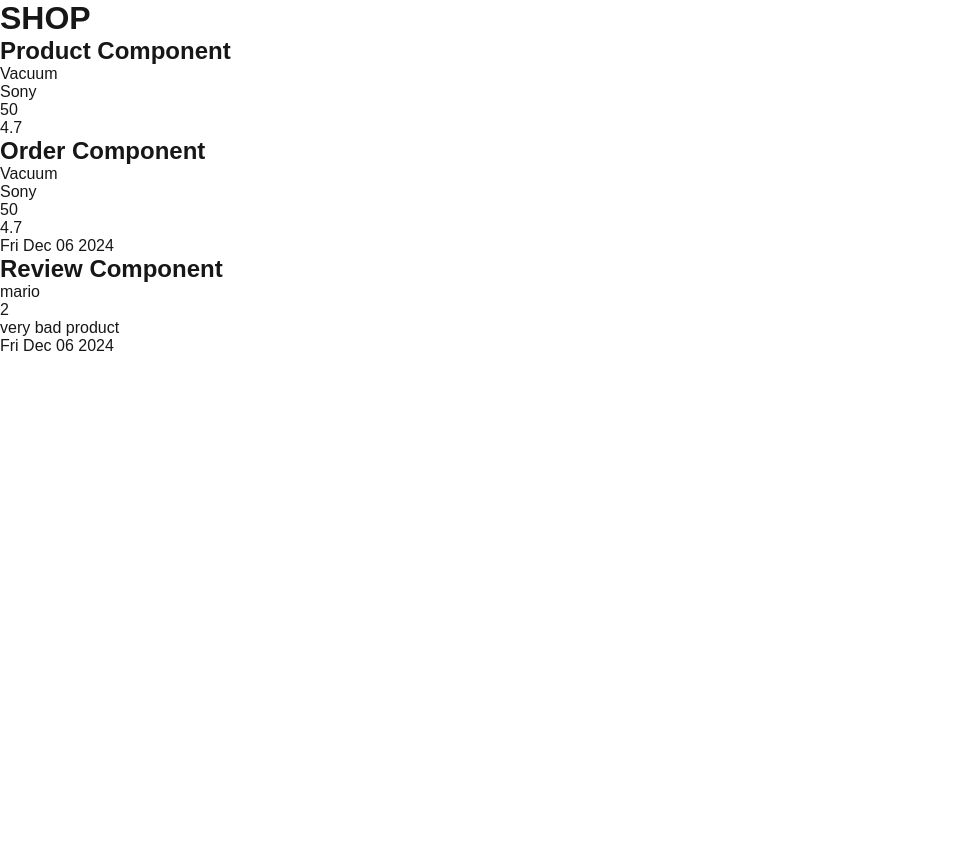
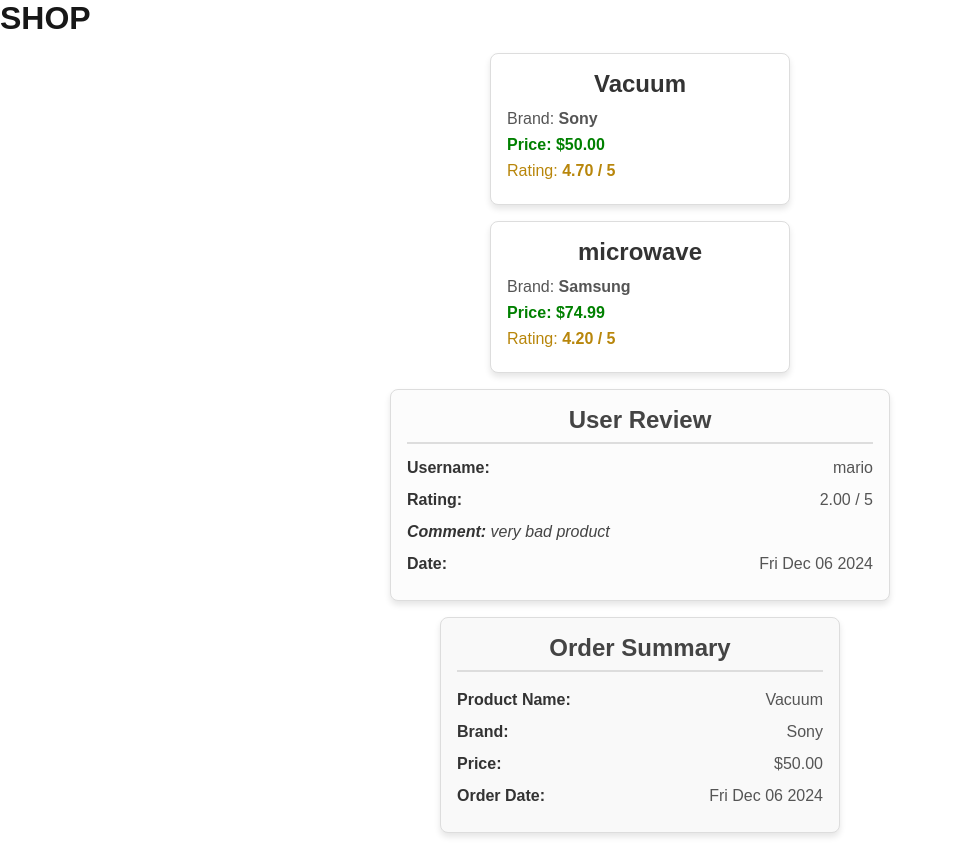
Before and after one commit to Bright3r/CS157A-Final, a Next.js app in the folder frontend/ecommerce/: page /shop in a window 1280 px wide. Shown: the whole page, without its empty margins (0-953 px from the left). Before the commit the page ends 800 px from the top, so only its background shows below. Built offline with nearby package versions, Linux system fonts and the light colour scheme.

Commit message:
Basic Component UI and fetching

```diff
--- /dev/null
+++ b/frontend/ecommerce/public/orders.json
@@ -0,0 +1,11 @@
+[
+    {
+        "product": {
+            "name": "Vacuum",
+            "brand": "Sony",
+            "price": 50.00,
+            "rating": 4.7
+        },
+        "orderDate": "2024-12-06T14:30:00.000Z"
+    }
+]
--- /dev/null
+++ b/frontend/ecommerce/public/products.json
@@ -0,0 +1,14 @@
+[
+    {
+        "name": "Vacuum",
+        "brand": "Sony",
+        "price": 50.00,
+        "rating": 4.7
+    },
+    {
+        "name": "microwave",
+        "brand": "Samsung",
+        "price": 74.99,
+        "rating": 4.2
+    }
+]
--- /dev/null
+++ b/frontend/ecommerce/public/reviews.json
@@ -0,0 +1,8 @@
+[
+    {
+        "rating": 2.0,
+        "comment": "very bad product",
+        "username": "mario",
+        "date": "2024-12-06T14:30:00.000Z"
+      }
+]
--- a/frontend/ecommerce/src/components/order.tsx
+++ b/frontend/ecommerce/src/components/order.tsx
@@ -1,17 +1,24 @@
-import "../types"
-
+import "../types";
+import styles from "@/styles/Order.module.css";
 
 export default function Order(props: order_t) {
     const { name, brand, price, rating } = props.product;
 
     return (
-        <>
-            <h2>Order Component</h2>
-            <p>{name}</p>
-            <p>{brand}</p>
-            <p>{price}</p>
-            <p>{rating}</p>
-            <p>{props.orderDate.toDateString()}</p>
-        </>
-    )
+        <div className={styles.orderCard}>
+            <h2 className={styles.orderTitle}>Order Summary</h2>
+            <p className={styles.orderDetail}>
+                <span className={styles.label}>Product Name:</span> {name}
+            </p>
+            <p className={styles.orderDetail}>
+                <span className={styles.label}>Brand:</span> {brand}
+            </p>
+            <p className={styles.orderDetail}>
+                <span className={styles.label}>Price:</span> ${price.toFixed(2)}
+            </p>
+            <p className={styles.orderDetail}>
+                <span className={styles.label}>Order Date:</span> {props.orderDate.toDateString()}
+            </p>
+        </div>
+    );
 }
--- a/frontend/ecommerce/src/components/product.tsx
+++ b/frontend/ecommerce/src/components/product.tsx
@@ -1,15 +1,15 @@
-import "../types"
-
-
+import "../types";
+import styles from "@/styles/Product.module.css";
 
 export default function Product({ name, brand, price, rating }: product_t) {
     return (
-        <>
-            <h2>Product Component</h2>
-            <p>{name}</p>
-            <p>{brand}</p>
-            <p>{price}</p>
-            <p>{rating}</p>
-        </>
-    )
+        <div className={styles.productCard}>
+            <h2 className={styles.productTitle}>{name}</h2>
+            <p className={styles.productBrand}>Brand: <strong>{brand}</strong></p>
+            <p className={styles.productPrice}>Price: <strong>${price.toFixed(2)}</strong></p>
+            <p className={styles.productRating}>
+                Rating: <strong>{rating.toFixed(2)} / 5</strong>
+            </p>
+        </div>
+    );
 }
--- a/frontend/ecommerce/src/components/review.tsx
+++ b/frontend/ecommerce/src/components/review.tsx
@@ -1,16 +1,24 @@
-import "../types"
-
+import "../types";
+import styles from "@/styles/Review.module.css";
 
 export default function Review(props: review_t) {
     const { rating, comment, username, date } = props;
 
     return (
-        <>
-            <h2>Review Component</h2>
-            <p>{username}</p>
-            <p>{rating}</p>
-            <p>{comment}</p>
-            <p>{date.toDateString()}</p>
-        </>
-    )
+        <div className={styles.reviewCard}>
+            <h2 className={styles.reviewTitle}>User Review</h2>
+            <p className={styles.reviewDetail}>
+                <span className={styles.label}>Username:</span> {username}
+            </p>
+            <p className={styles.reviewDetail}>
+                <span className={styles.label}>Rating:</span> {rating.toFixed(2)} / 5
+            </p>
+            <p className={styles.reviewComment}>
+                <span className={styles.label}>Comment:</span> {comment}
+            </p>
+            <p className={styles.reviewDetail}>
+                <span className={styles.label}>Date:</span> {date.toDateString()}
+            </p>
+        </div>
+    );
 }
--- a/frontend/ecommerce/src/pages/shop/index.tsx
+++ b/frontend/ecommerce/src/pages/shop/index.tsx
@@ -2,35 +2,71 @@ import "../../types"
 import Order from "@/components/order";
 import Product from "@/components/product";
 import Review from "@/components/review";
-
+import { useEffect, useState } from "react";
 
 
 export default function Home() {
-  const vacuumProd: product_t = {
-    name: "Vacuum",
-    brand: "Sony",
-    price: 50.00,
-    rating: 4.7,
-  };
+  let [products, setProducts] = useState<product_t[]>([]);
+  let [orders, setOrders] = useState<order_t[]>([]);
+  let [reviews, setReviews] = useState<review_t[]>([]);
 
-  const vacuumOrder: order_t = {
-    product: vacuumProd,
-    orderDate: new Date(),
-  };
+  useEffect(() => {
+    const fetchProducts = async () => {
+      try {
+        const req = await fetch('http://localhost:3000/products.json');
+        const data = await req.json();
 
-  const review: review_t = {
-    rating: 2.0,
-    comment: "very bad product",
-    username: "mario",
-    date: new Date(),
-  };
+        setProducts(data);
+      } catch (error) {
+        console.error("Error fetching data: ", error);
+      }
+    };
+
+    const fetchReviews = async () => {
+      try {
+        const req = await fetch('http://localhost:3000/reviews.json');
+        const data = await req.json();
+
+        let cleanedData: review_t[] = data;
+        cleanedData.forEach((review) => review.date = new Date(review.date));
+        setReviews(cleanedData);
+      } catch (error) {
+        console.error("Error fetching data: ", error);
+      }
+    };
+
+    const fetchOrders = async () => {
+      try {
+        const req = await fetch('http://localhost:3000/orders.json');
+        const data = await req.json();
+
+        let cleanedData: order_t[] = data;
+        cleanedData.forEach((order) => order.orderDate = new Date(order.orderDate));
+        setOrders(cleanedData);
+      } catch (error) {
+        console.error("Error fetching data: ", error);
+      }
+    };
+
+    fetchProducts();
+    fetchReviews();
+    fetchOrders();
+  }, []);
 
   return (
     <>
       <h1> SHOP </h1>
-      <Product {...vacuumProd} />
-      <Order {...vacuumOrder} />
-      <Review {...review} />
+      {products.length > 0 && (
+        products.map((product) => <Product key={product.name} {...product} />)
+      )}
+
+      {reviews.length > 0 && (
+        reviews.map((review) => <Review key={review.username} {...review} />)
+      )}
+
+      {orders.length > 0 && (
+        orders.map((order) => <Order key={order.product.name} {...order} />)
+      )}
     </>
   );
 }
--- /dev/null
+++ b/frontend/ecommerce/src/styles/Order.module.css
@@ -0,0 +1,39 @@
+.orderCard {
+    border: 1px solid #ddd;
+    border-radius: 8px;
+    box-shadow: 0 4px 6px rgba(0, 0, 0, 0.1);
+    padding: 16px;
+    max-width: 400px;
+    margin: 16px auto;
+    background-color: #f9f9f9;
+    font-family: Arial, sans-serif;
+    transition: transform 0.2s ease-in-out;
+}
+
+.orderCard:hover {
+    transform: scale(1.03);
+    box-shadow: 0 8px 12px rgba(0, 0, 0, 0.2);
+}
+
+.orderTitle {
+    font-size: 1.5rem;
+    color: #444;
+    margin-bottom: 16px;
+    text-align: center;
+    border-bottom: 2px solid #ddd;
+    padding-bottom: 8px;
+}
+
+.orderDetail {
+    font-size: 1rem;
+    color: #555;
+    margin: 8px 0;
+    display: flex;
+    justify-content: space-between;
+    line-height: 1.5;
+}
+
+.label {
+    font-weight: bold;
+    color: #333;
+}
--- /dev/null
+++ b/frontend/ecommerce/src/styles/Product.module.css
@@ -0,0 +1,40 @@
+.productCard {
+    border: 1px solid #ddd;
+    border-radius: 8px;
+    box-shadow: 0 4px 6px rgba(0, 0, 0, 0.1);
+    padding: 16px;
+    max-width: 300px;
+    margin: 16px auto;
+    background-color: #fff;
+    font-family: Arial, sans-serif;
+    transition: transform 0.2s ease-in-out;
+}
+
+.productCard:hover {
+    transform: scale(1.05);
+    box-shadow: 0 8px 12px rgba(0, 0, 0, 0.2);
+}
+
+.productTitle {
+    font-size: 1.5rem;
+    color: #333;
+    margin-bottom: 12px;
+    text-align: center;
+}
+
+.productBrand,
+.productPrice,
+.productRating {
+    font-size: 1rem;
+    color: #555;
+    margin: 8px 0;
+}
+
+.productPrice {
+    color: green;
+    font-weight: bold;
+}
+
+.productRating {
+    color: darkgoldenrod;
+}
--- /dev/null
+++ b/frontend/ecommerce/src/styles/Review.module.css
@@ -0,0 +1,47 @@
+.reviewCard {
+    border: 1px solid #ddd;
+    border-radius: 8px;
+    box-shadow: 0 4px 6px rgba(0, 0, 0, 0.1);
+    padding: 16px;
+    max-width: 500px;
+    margin: 16px auto;
+    background-color: #fcfcfc;
+    font-family: Arial, sans-serif;
+    transition: transform 0.2s ease-in-out;
+}
+
+.reviewCard:hover {
+    transform: scale(1.03);
+    box-shadow: 0 8px 12px rgba(0, 0, 0, 0.2);
+}
+
+.reviewTitle {
+    font-size: 1.5rem;
+    color: #444;
+    margin-bottom: 12px;
+    text-align: center;
+    border-bottom: 2px solid #ddd;
+    padding-bottom: 8px;
+}
+
+.reviewDetail {
+    font-size: 1rem;
+    color: #555;
+    margin: 8px 0;
+    display: flex;
+    justify-content: space-between;
+    line-height: 1.5;
+}
+
+.reviewComment {
+    font-size: 1rem;
+    color: #444;
+    margin: 8px 0;
+    font-style: italic;
+    line-height: 1.5;
+}
+
+.label {
+    font-weight: bold;
+    color: #333;
+}
```
Also changed, not shown: 1 other file (tests, documents, lock files or other folders).
